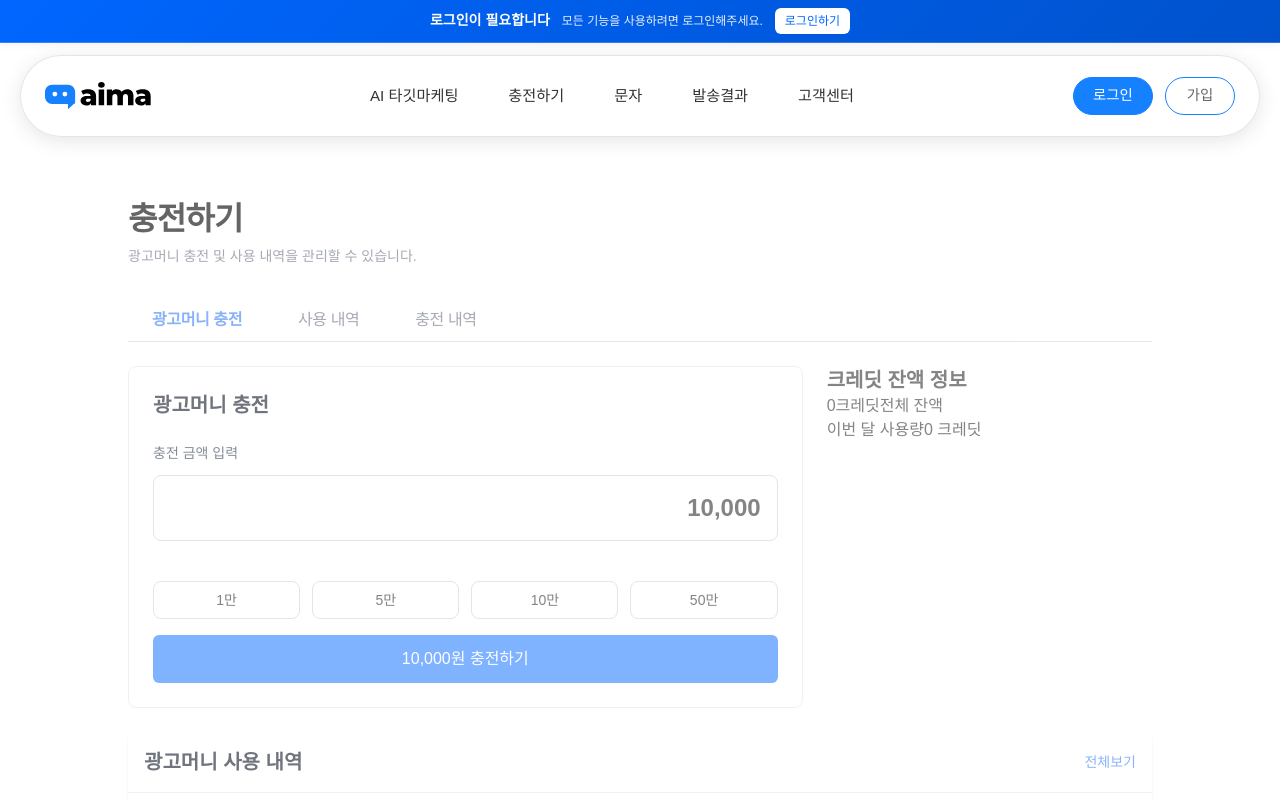
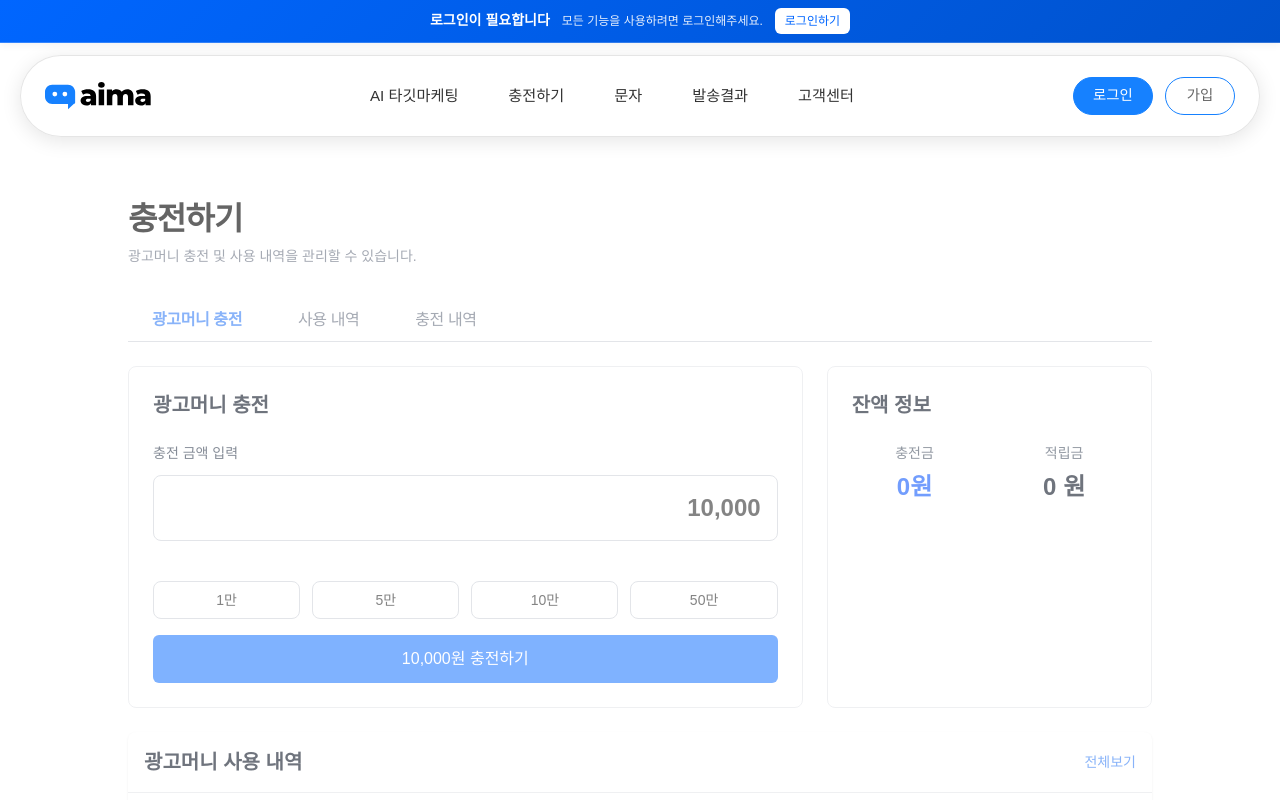
Before and after one commit to mtscoaima/aima, a Next.js app: page /credit-management in a window 1280 px wide. Shown: the top 800 px of the page. Built offline with nearby package versions, Linux system fonts and the light colour scheme.

Commit message:
fix: 잔액 정보 section UI 수정

```diff
--- a/src/app/my-site/advertiser/dashboard/page.tsx
+++ b/src/app/my-site/advertiser/dashboard/page.tsx
@@ -382,7 +382,7 @@ export default function AdvertiserDashboard() {
                        </div>
                        <div className="text-center border-l pl-4">
                          <div className="text-sm text-gray-900 font-semibold mb-1">적립금</div>
-                         <div className="text-xl text-gray-900">{Math.floor(balanceData.balance / 20).toLocaleString()} P</div>
+                         <div className="text-xl text-gray-900">{Math.floor(balanceData.balance / 20).toLocaleString()} 원</div>
                        </div>
                      </div>
                      <div className="flex justify-center pt-2">
--- a/src/components/credit/CreditBalance.tsx
+++ b/src/components/credit/CreditBalance.tsx
@@ -8,7 +8,6 @@ interface CreditBalanceProps {
 export function CreditBalance({ refreshKey }: CreditBalanceProps) {
   const {
     calculateBalance,
-    getTransactionHistory,
     isLoading,
     refreshTransactions,
   } = useBalance();
@@ -22,63 +21,53 @@ export function CreditBalance({ refreshKey }: CreditBalanceProps) {
     }
   }, [refreshKey, refreshTransactions]);
 
-  // 이번 달 사용량 계산
-  const calculateMonthlyUsage = () => {
-    const transactions = getTransactionHistory();
-    const now = new Date();
-    const currentMonth = now.getMonth();
-    const currentYear = now.getFullYear();
+  const currentBalance = calculateBalance();
 
-    return transactions
-      .filter((transaction) => {
-        const transactionDate = new Date(transaction.created_at);
-        return (
-          transaction.type === "usage" &&
-          transactionDate.getMonth() === currentMonth &&
-          transactionDate.getFullYear() === currentYear
-        );
-      })
-      .reduce((total, transaction) => total + Math.abs(transaction.amount), 0);
+  // 적립금 계산 (대시보드와 동일한 로직: balance / 20)
+  const calculatePoints = () => {
+    return Math.floor(currentBalance / 20);
   };
 
-  const currentBalance = calculateBalance();
-  const monthlyUsage = calculateMonthlyUsage();
+  const points = calculatePoints();
 
   if (isLoading) {
     return (
-      <section className="cm-balance-section">
-        <h3 className="cm-balance-title">크레딧 잔액 정보</h3>
-        <div className="cm-balance-content">
-          <div className="cm-balance-main">
-            <span className="cm-balance-amount">로딩 중...</span>
-            <span className="cm-balance-unit">크레딧</span>
-          </div>
+      <div className="bg-white border border-gray-200 rounded-lg p-6">
+        <h3 className="text-lg font-medium text-gray-900 mb-6">
+          잔액 정보
+        </h3>
+        <div className="text-center py-4">
+          <div className="text-gray-500">로딩 중...</div>
         </div>
-      </section>
+      </div>
     );
   }
 
   return (
-    <section className="cm-balance-section">
-      <h3 className="cm-balance-title">크레딧 잔액 정보</h3>
-      <div className="cm-balance-content">
-        {/* 전체 크레딧 잔액 */}
-        <div className="cm-balance-main">
-          <span className="cm-balance-amount">
-            {currentBalance.toLocaleString()}
-          </span>
-          <span className="cm-balance-unit">크레딧</span>
-          <span className="cm-balance-label">전체 잔액</span>
-        </div>
+    <div className="bg-white border border-gray-200 rounded-lg p-6 h-full">
+      <h3 className="text-lg font-medium text-gray-900 mb-6">
+        잔액 정보
+      </h3>
 
-        {/* 이번 달 사용량 */}
-        <div className="cm-balance-usage">
-          <span className="cm-balance-usage-label">이번 달 사용량</span>
-          <span className="cm-balance-usage-amount">
-            {monthlyUsage.toLocaleString()} 크레딧
-          </span>
+      <div className="space-y-6">
+        <div className="grid grid-cols-2 gap-6">
+          {/* 충전금 */}
+          <div className="text-center">
+            <div className="text-sm text-gray-600 mb-2">충전금</div>
+            <div className="text-2xl font-bold text-blue-600">
+              {currentBalance.toLocaleString()}원
+            </div>
+          </div>
+
+          {/* 적립금 */}
+          <div className="text-center">
+            <div className="text-sm text-gray-600 mb-2">적립금</div>
+            <div className="text-2xl font-bold text-gray-900">
+              {points.toLocaleString()} 원
+            </div>
+          </div>
         </div>
       </div>
-    </section>
+    </div>
   );
 }
```
